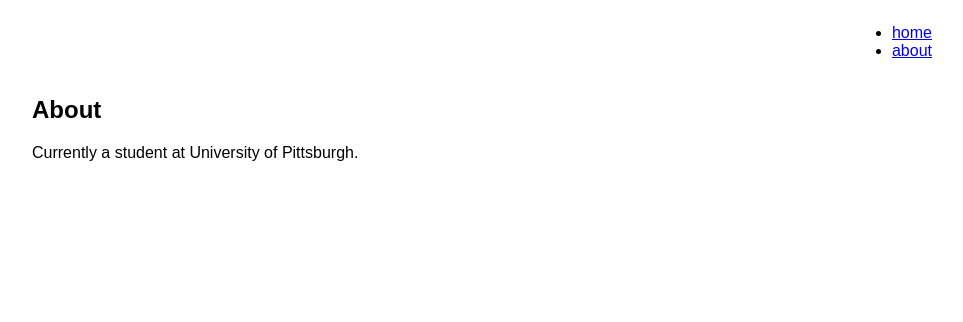
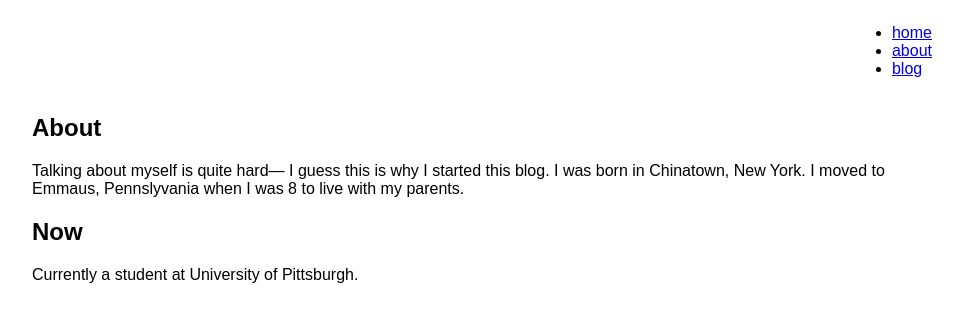
Before and after one commit to j-yang24/personal-website, a Gatsby site: page /about in a window 1280 px wide. Shown: the whole page, without its empty margins (158-1121 px from the left). Built offline with nearby package versions, Linux system fonts and the light colour scheme; Gatsby itself is replaced by a stand-in of ours.

Commit message:
blog changes

```diff
--- a/src/components/layout.js
+++ b/src/components/layout.js
@@ -34,6 +34,11 @@ const Layout = ({ pageTitle, children, showTitle = true }) => {
               about
             </Link>
           </li>
+          <li className={navLinkItem}>
+            <Link to="/blog" className={navLinkText}>
+              blog
+            </Link>
+          </li>
         </ul>
       </nav>
       {showTitle && <header className={siteTitle}>{data.site.siteMetadata.title}</header>}
--- a/src/pages/about.js
+++ b/src/pages/about.js
@@ -7,6 +7,8 @@ const AboutPage = () => {
     <Layout pageTitle showTitle={false}>
       <div>
         <h2>About</h2>
+        <p>Talking about myself is quite hard— I guess this is why I started this blog. I was born in Chinatown, New York. I moved to Emmaus, Pennslyvania when I was 8 to live with my parents. </p>
+        <h2>Now</h2>
         <p>Currently a student at University of Pittsburgh.</p>
       </div>
     </Layout>
```
Also changed, not shown: src/components/CoverBlogPage.js (deleted, +0 -9 lines), src/pages/index.js (+2 -7 lines), blog/another-post.mdx (added), blog/my-first-post.mdx (added), blog/yet-another-post.mdx (added), src/pages/blog.js (added).
